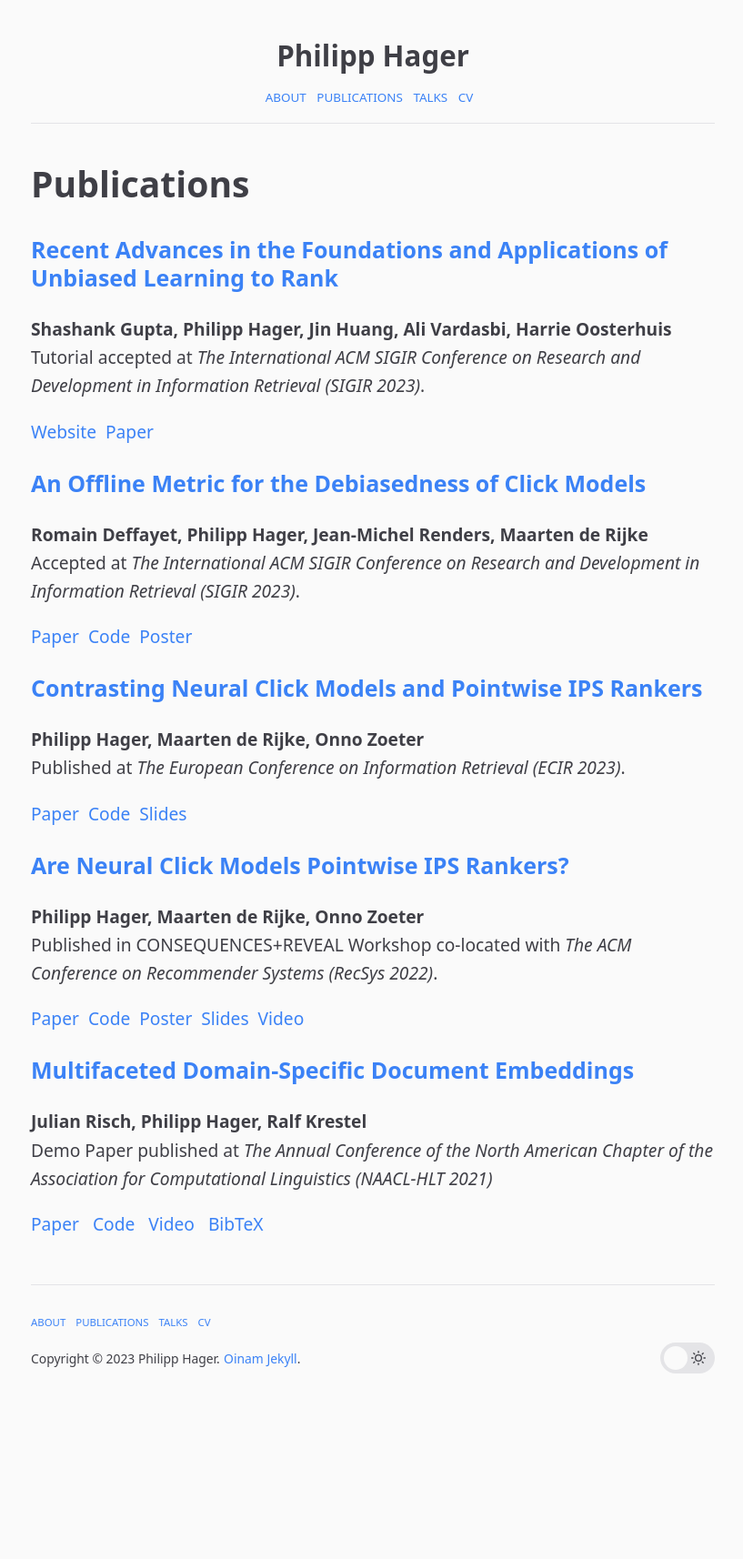
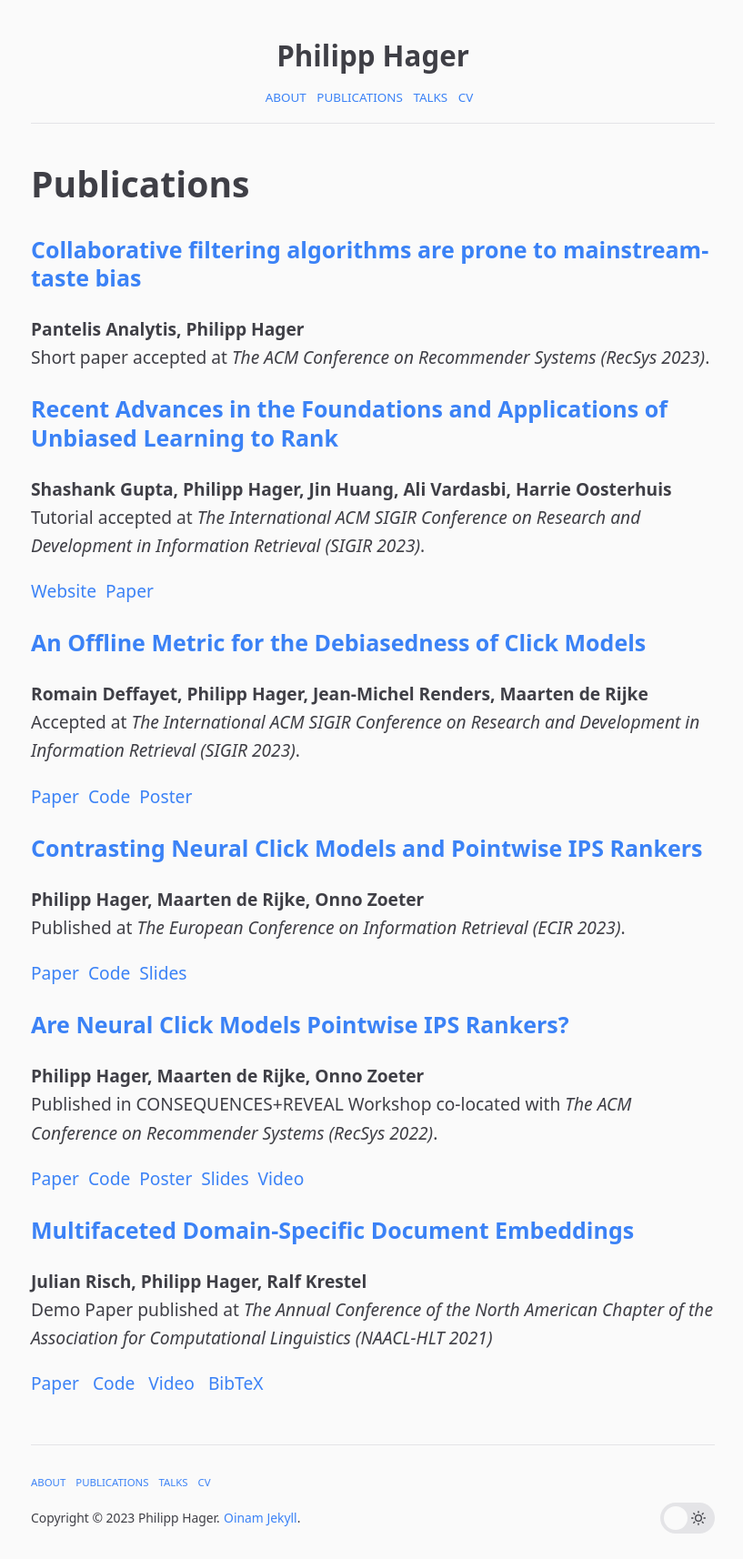
Before and after one commit to philipphager/philipphager.github.io, a Jekyll site: the page built from publications.md, in a window 1280 px wide. Shown: the whole page at 91% size, without its empty margins (230-1047 px from the left). Built offline with Jekyll 4.4.1, drawn with Linux system fonts in a browser that asks for light colours; before the commit the page ends 1539 px from its top, so only the background shows below that.

Commit message:
Update publications.md

```diff
--- a/publications.md
+++ b/publications.md
@@ -3,6 +3,11 @@ layout: page
 title: Publications
 permalink: /publications/
 ---
+
+### [Collaborative filtering algorithms are prone to mainstream-taste bias]()
+**Pantelis Analytis, Philipp Hager**\
+Short paper accepted at *The ACM Conference on Recommender Systems (RecSys 2023)*.
+
 
 ### [Recent Advances in the Foundations and Applications of Unbiased Learning to Rank](https://sites.google.com/view/sigir-2023-tutorial-ultr)
 **Shashank Gupta, Philipp Hager, Jin Huang, Ali Vardasbi, Harrie Oosterhuis**\
```
